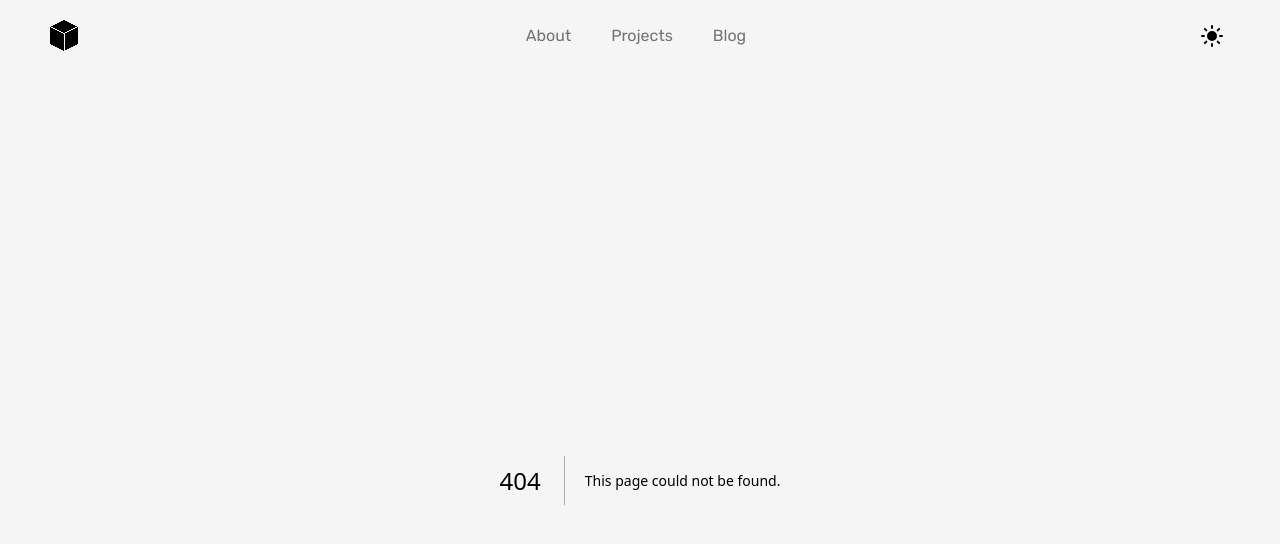
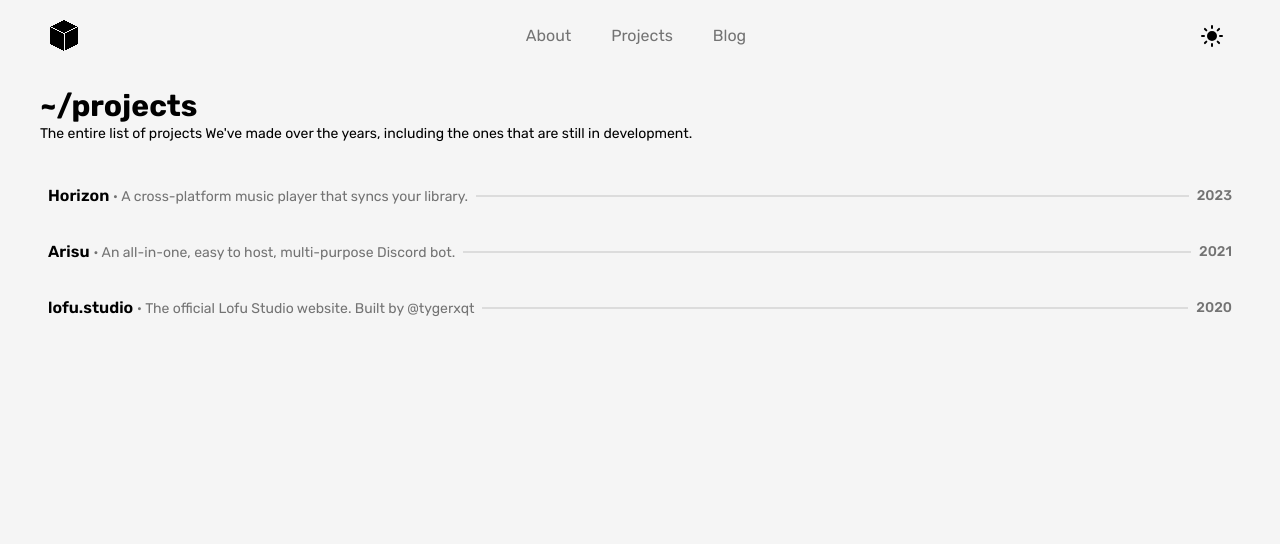
Before and after one commit to lofustudio/lofu.studio, a Next.js app: page /projects in a window 1280 px wide. Before the commit this address had no page. Shown: the top 544 px of the page. Built offline with nearby package versions, Linux system fonts and the light colour scheme.

Commit message:
feat: add projects page

```diff
--- /dev/null
+++ b/app/projects/layout.tsx
@@ -0,0 +1,13 @@
+export default function ProjectLayout({
+    children,
+}: {
+    children: React.ReactNode
+}) {
+    return (
+        <>
+            <div className="flex flex-col items-center justify-center w-full">
+                {children}
+            </div>
+        </>
+    )
+}
--- /dev/null
+++ b/app/projects/page.tsx
@@ -0,0 +1,21 @@
+import ProjectCol from "@/components/projects/col";
+
+export default function ProjectsPage() {
+    return (
+        <>
+            <div className="flex flex-col gap-2 pt-2 w-full max-w-[1200px]">
+                <div className="pb-4">
+                    <h2 className="text-2xl font-bold sm:text-3xl">
+                        ~/projects
+                    </h2>
+                    <p className="text-sm">
+                        The entire list of projects We&apos;ve made over the years, including the ones that are still in development.
+                    </p>
+                </div>
+                <ProjectCol title={"Horizon"} desc={"A cross-platform music player that syncs your library."} href={"https://horizon.lofu.studio"} year={2023} img={"/assets/banners/horizon.webp"} />
+                <ProjectCol title={"Arisu"} desc={"An all-in-one, easy to host, multi-purpose Discord bot."} href={"https://github.com/lofustudio/arisu"} year={2021} img={"/assets/banners/arisu.webp"} />
+                <ProjectCol title={"lofu.studio"} desc={"The official Lofu Studio website. Built by @tygerxqt"} href={"https://github.com/lofustudio/lofu.studio"} year={2020} img={"/assets/banners/lofu-studio.webp"} />
+            </div>
+        </>
+    )
+}
```
